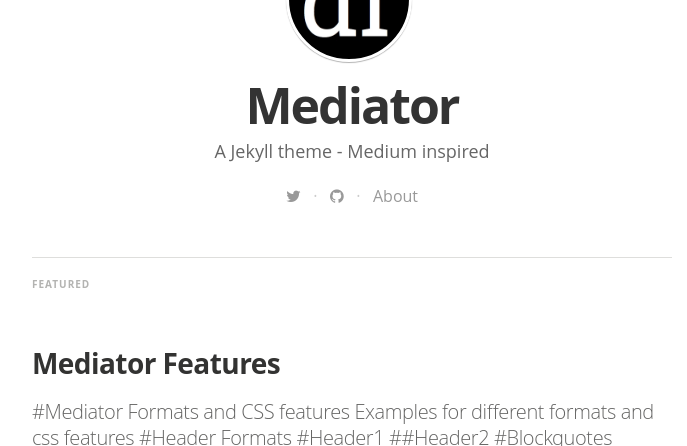
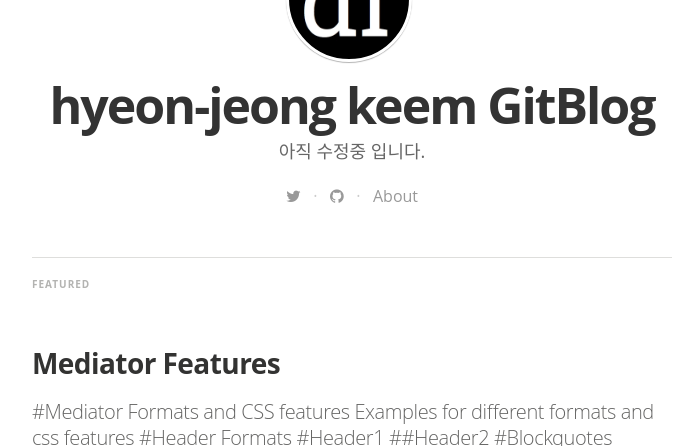
Before and after one commit to hj-keem/hj-keem.github.io, a Jekyll site: the page built from index.html, in a window 1280 px wide and 900 px high, cut to the strip 454-900 px from the top of the window. Shown: the whole strip, without its empty margins (288-975 px from the left). Built offline with Jekyll 4.4.1, drawn with Linux system fonts in a browser that asks for light colours; nearby versions of some CDN libraries; some web fonts are replaced; the list of posts is cut into pages by our own code.

Commit message:
Update _config.yml

```diff
--- a/_config.yml
+++ b/_config.yml
@@ -4,11 +4,11 @@ gems:
   - jekyll-paginate
 
 # Site settings
-title: "Mediator"
+title: "hyeon-jeong keem GitBlog"
 description: > # this means to ignore newlines until "email:"
-   A Jekyll theme - Medium inspired
+   아직 수정중 입니다.
 
-email: a-mail@mail.mail
+email: hyeomjeom@gmail.com
 #blog logo
 logo: "/assets/images/df_logo.jpg"
 float_logo: true # true, false (default)
@@ -22,10 +22,10 @@ author_image: "/assets/images/author.jpg"
 
 paginate:	5
 
-url: "http://myblog.***.***" # the base hostname & protocol for your site
+url: "https://github.com/hj-keem" # the base hostname & protocol for your site
 baseurl: ""
 #used to display twitter cards
-twitter_handle: '@dirkfabisch'
+twitter_handle: x
 
 #fill in disqus shortname to use disqus
 #disqus: disqus-shortname
```
